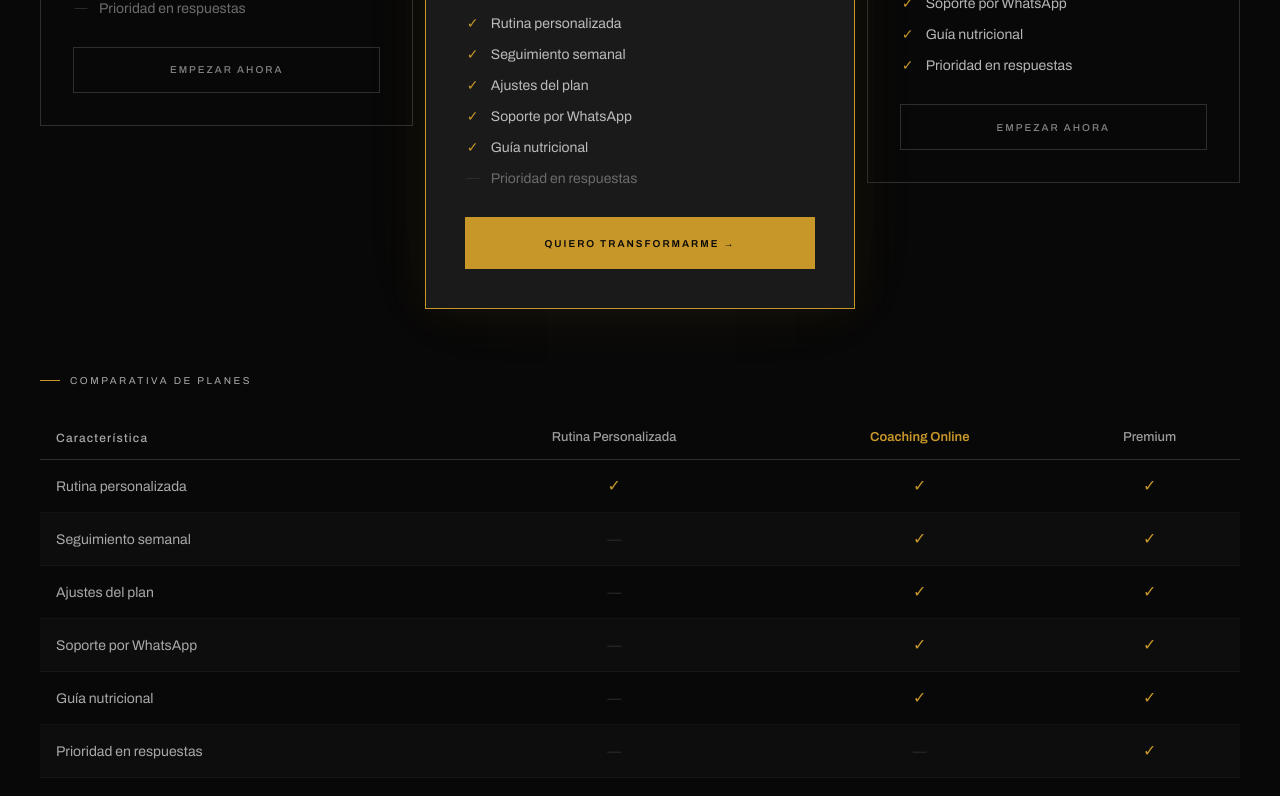
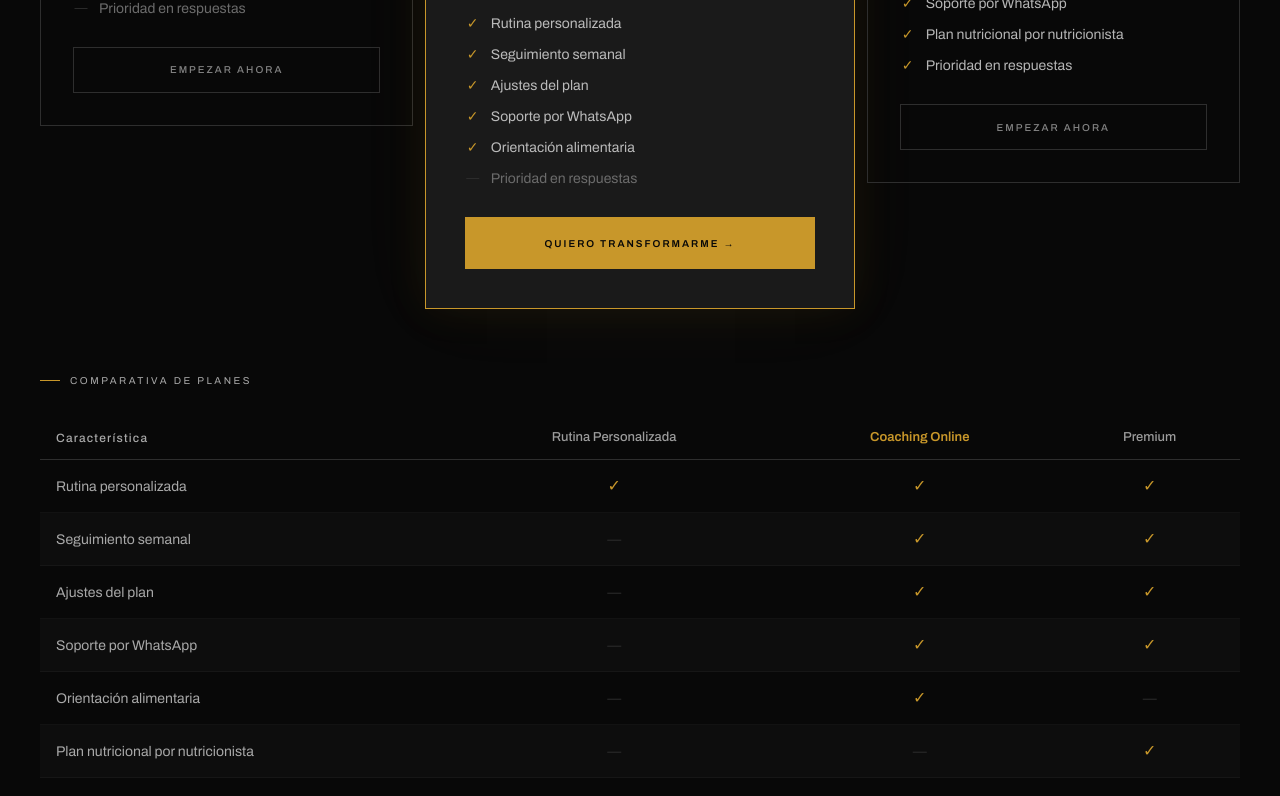
Before and after one commit to facupincha3-svg/santi-fit, a React (Vite) app: page / in a window 1280 px wide. Shown: the part 5160-5956 px from the top of the page. Built offline with nearby package versions, Linux system fonts and the light colour scheme; a web font is replaced by a local one.

Commit message:
feat: nutrición diferenciada por plan

```diff
--- a/src/components/Planes.jsx
+++ b/src/components/Planes.jsx
@@ -12,7 +12,7 @@ const PLANS = [
       { label: "Seguimiento semanal",     val: false },
       { label: "Ajustes del plan",        val: false },
       { label: "Soporte por WhatsApp",    val: false },
-      { label: "Guía nutricional",        val: false },
+      { label: "Orientación alimentaria",  val: false },
       { label: "Prioridad en respuestas", val: false },
     ],
   },
@@ -29,7 +29,7 @@ const PLANS = [
       { label: "Seguimiento semanal",     val: true  },
       { label: "Ajustes del plan",        val: true  },
       { label: "Soporte por WhatsApp",    val: true  },
-      { label: "Guía nutricional",        val: true  },
+      { label: "Orientación alimentaria",  val: true  },
       { label: "Prioridad en respuestas", val: false },
     ],
   },
@@ -45,8 +45,8 @@ const PLANS = [
       { label: "Seguimiento semanal",     val: true },
       { label: "Ajustes del plan",        val: true },
       { label: "Soporte por WhatsApp",    val: true },
-      { label: "Guía nutricional",        val: true },
-      { label: "Prioridad en respuestas", val: true },
+      { label: "Plan nutricional por nutricionista", val: true },
+      { label: "Prioridad en respuestas",            val: true },
     ],
   },
 ];
@@ -56,7 +56,8 @@ const COMPARE_ROWS = [
   "Seguimiento semanal",
   "Ajustes del plan",
   "Soporte por WhatsApp",
-  "Guía nutricional",
+  "Orientación alimentaria",
+  "Plan nutricional por nutricionista",
   "Prioridad en respuestas",
 ];
 
```
